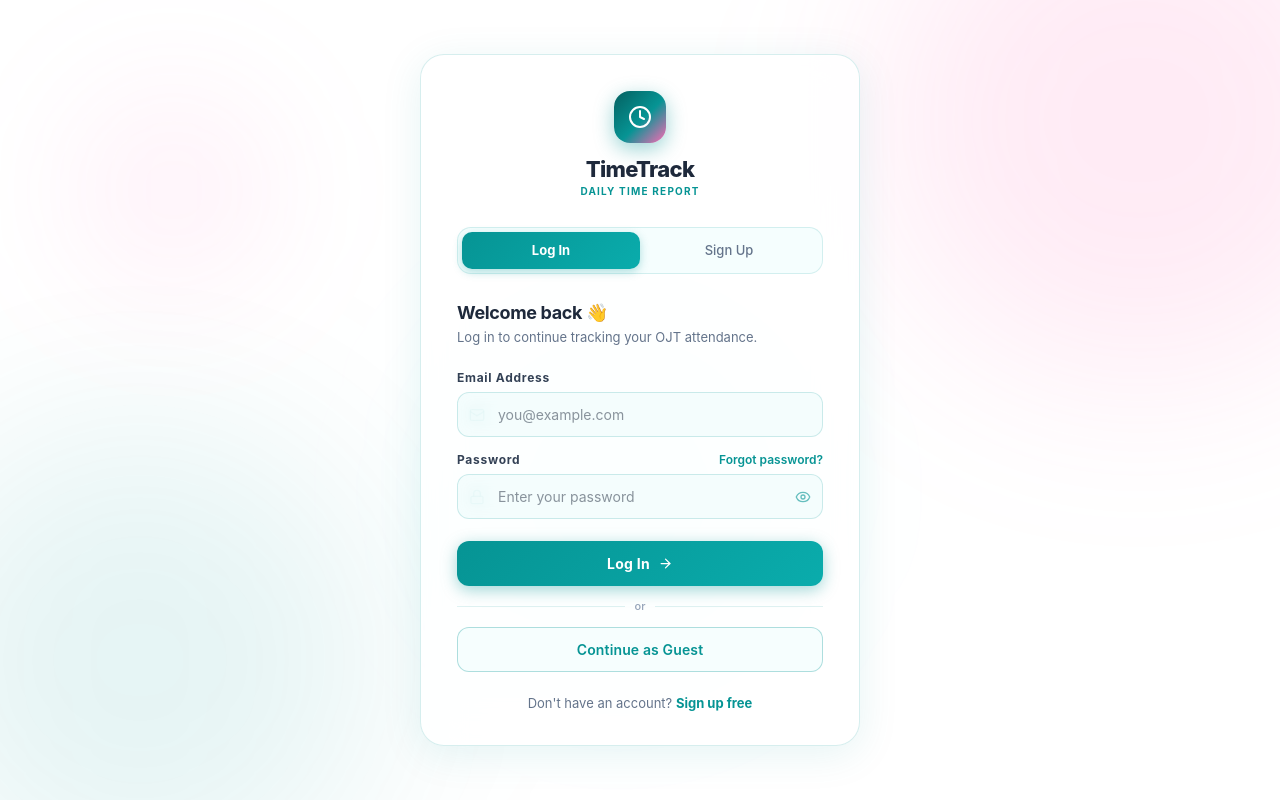
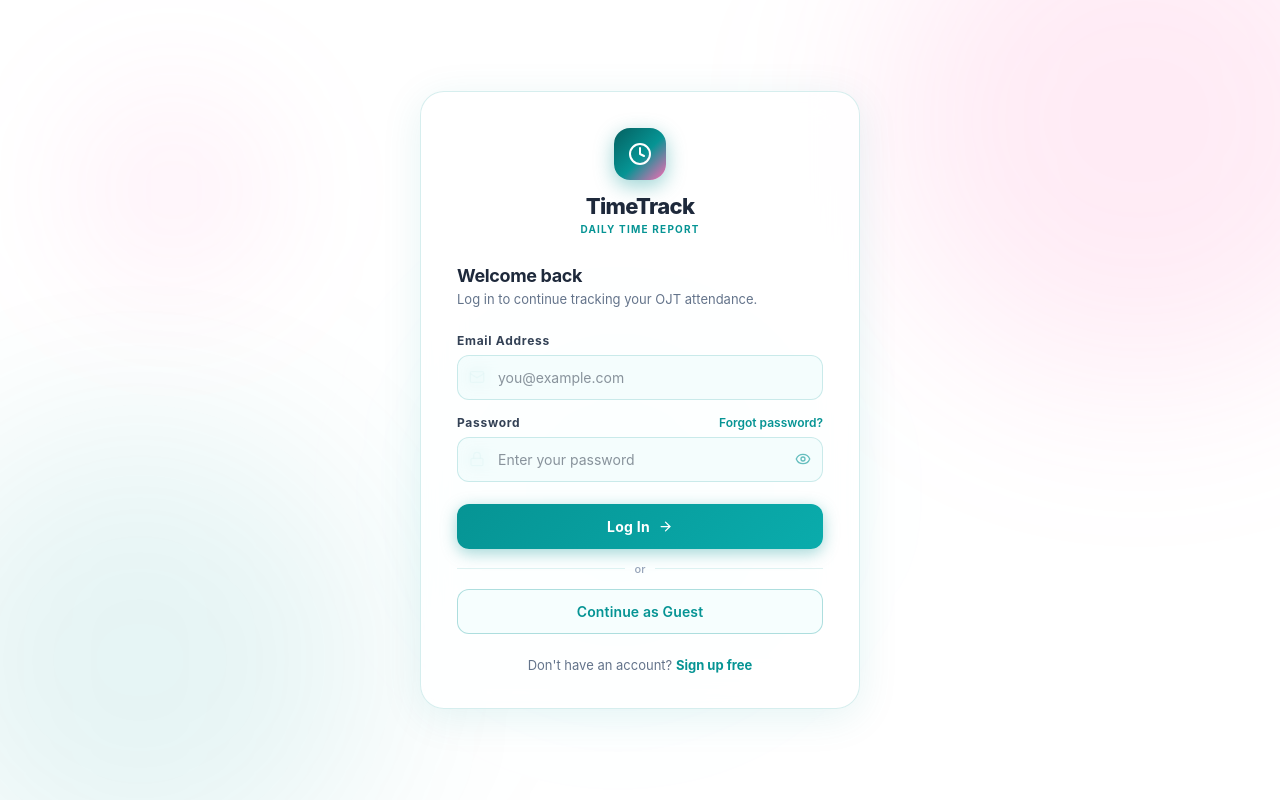
Before and after one commit to Justine-Felices/Daily-Time-Report, a Next.js app: page /login in a window 1280 px wide. Built offline with nearby package versions, Linux system fonts and the light colour scheme; no server answers.

Commit message:
clean the log in page

```diff
--- a/components/features/login/LoginContent.jsx
+++ b/components/features/login/LoginContent.jsx
@@ -24,8 +24,6 @@ import FieldError from "@/components/features/login/components/FieldError";
 import FieldLabel from "@/components/features/login/components/FieldLabel";
 import PasswordStrength from "@/components/features/login/components/PasswordStrength";
 import Spinner from "@/components/features/login/components/Spinner";
-
-const MODES = ["login", "signup"];
 
 function validateForm(mode, values) {
   const errors = {};
@@ -285,44 +283,6 @@ export default function LoginContent() {
           </div>
         </div>
 
-        <div
-          style={{
-            display: "flex",
-            background: "rgba(240,253,253,0.65)",
-            border: "1.5px solid rgba(6,148,148,0.14)",
-            borderRadius: "14px",
-            padding: "4px",
-            marginBottom: "28px",
-          }}
-        >
-          {MODES.map((value) => (
-            <button
-              key={value}
-              onClick={() => switchMode(value)}
-              style={{
-                flex: 1,
-                padding: "9px 0",
-                borderRadius: "10px",
-                border: "none",
-                fontFamily: "'Inter', sans-serif",
-                fontSize: "13px",
-                fontWeight: mode === value ? 700 : 500,
-                cursor: "pointer",
-                transition: "all 0.2s",
-                background:
-                  mode === value
-                    ? "linear-gradient(135deg, #069494 0%, #0aacac 100%)"
-                    : "transparent",
-                color: mode === value ? "#fff" : "#64748B",
-                boxShadow:
-                  mode === value ? "0 3px 10px rgba(6,148,148,0.30)" : "none",
-              }}
-            >
-              {value === "login" ? "Log In" : "Sign Up"}
-            </button>
-          ))}
-        </div>
-
         <div style={{ marginBottom: "22px" }}>
           <div
             style={{
@@ -333,7 +293,7 @@ export default function LoginContent() {
               lineHeight: 1.2,
             }}
           >
-            {mode === "login" ? "Welcome back 👋" : "Create your account ✨"}
+            {mode === "login" ? "Welcome back" : "Create your account"}
           </div>
           <div style={{ color: "#64748B", fontSize: "13px", marginTop: "4px" }}>
             {mode === "login"
```
